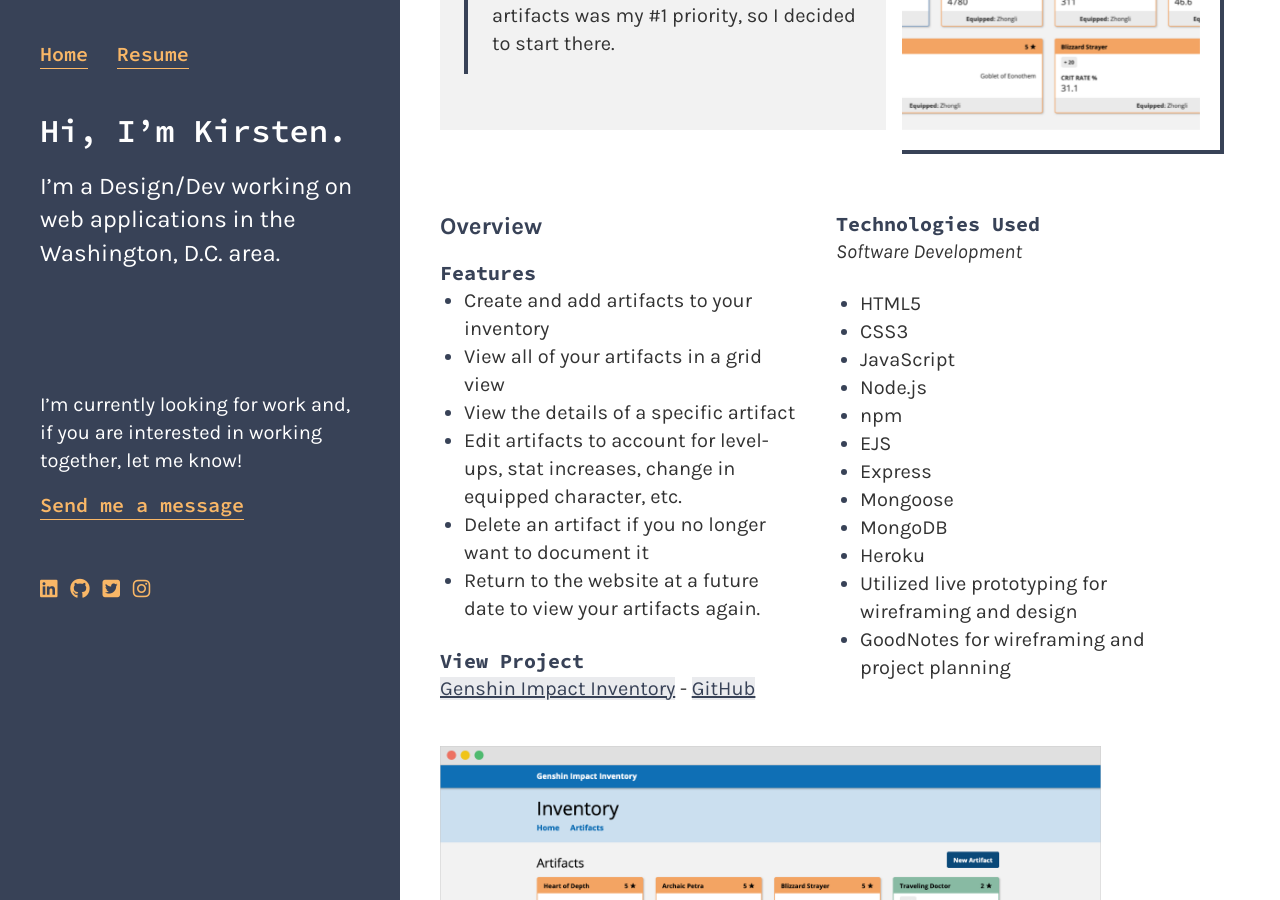
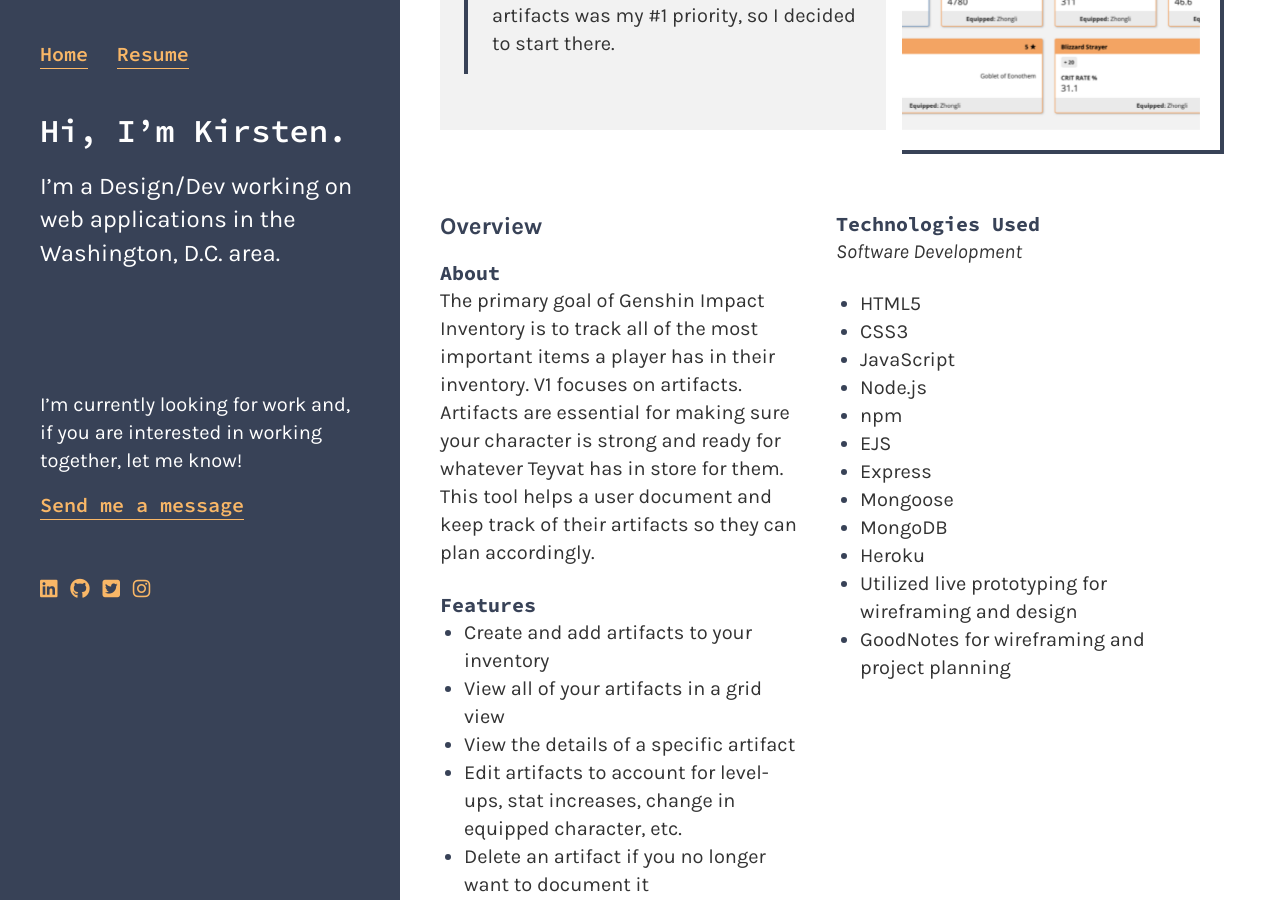
Before and after one commit to marcusrelacion/kirstengreen.com, a Jekyll site: the page built from _projects/genshin-impact-inventory.markdown, in a window 1280 px wide and 900 px high, scrolled down 384 px. Built offline with Jekyll 4.4.1, drawn with Linux system fonts in a browser that asks for light colours; nearby versions of some CDN libraries.

Commit message:
Updated Genshin Impact Inventory

```diff
--- a/_projects/genshin-impact-inventory.markdown
+++ b/_projects/genshin-impact-inventory.markdown
@@ -18,6 +18,10 @@
   column-1-body: |-
     ## Overview
 
+    ### About
+
+    The primary goal of Genshin Impact Inventory is to track all of the most important items a player has in their inventory. V1 focuses on artifacts. Artifacts are essential for making sure your character is strong and ready for whatever Teyvat has in store for them. This tool helps a user document and keep track of their artifacts so they can plan accordingly.
+
     ### Features
 
     * Create and add artifacts to your inventory
@@ -26,7 +30,6 @@
     * Edit artifacts to account for level-ups, stat increases, change in equipped character, etc.
     * Delete an artifact if you no longer want to document it
     * Return to the website at a future date to view your artifacts again.
-
 
     ### View Project
     [Genshin Impact Inventory](https://genshin-impact-inventory.herokuapp.com/) - [GitHub](https://github.com/kirstengreen/genshin-impact-inventory)
```
